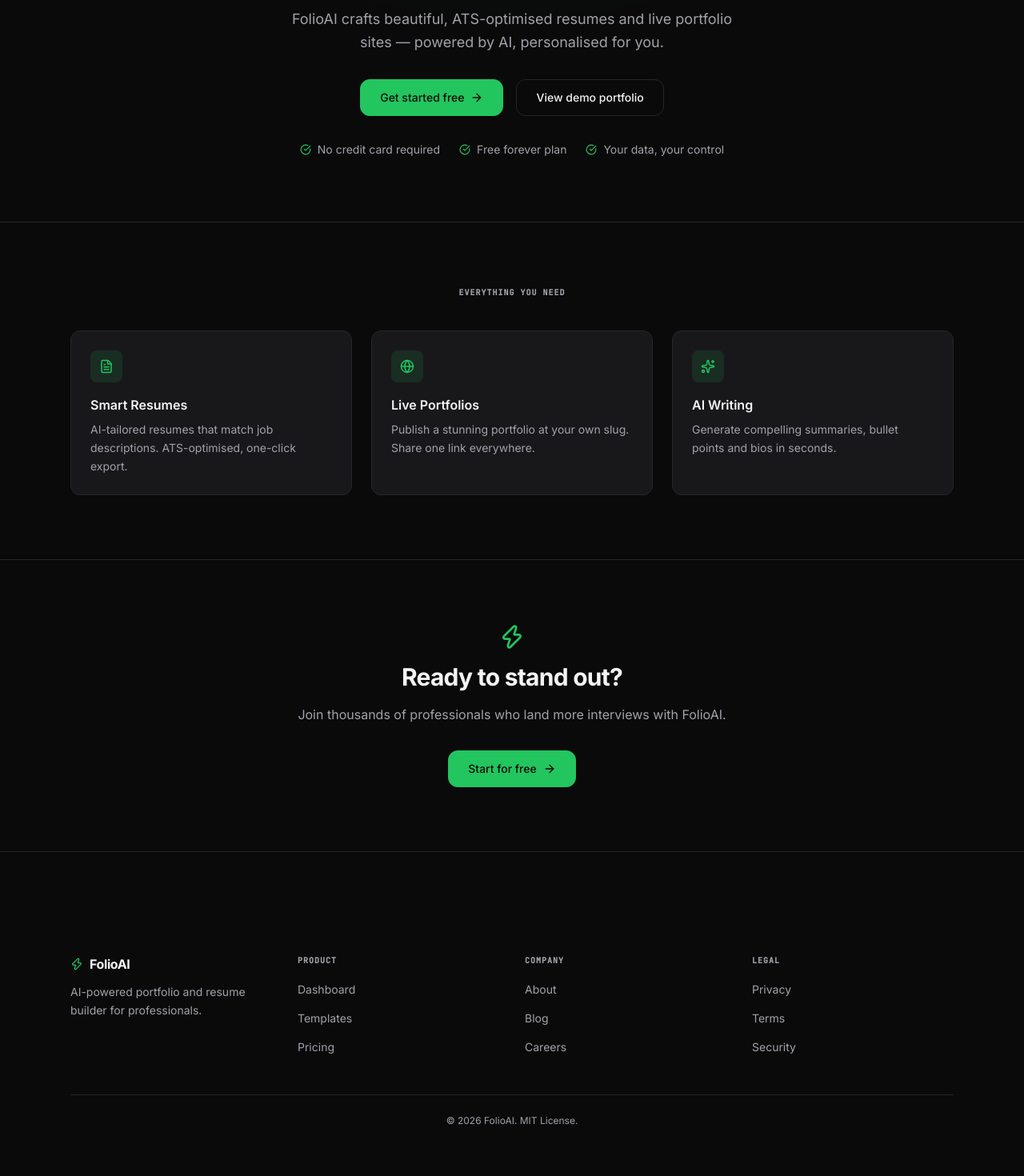
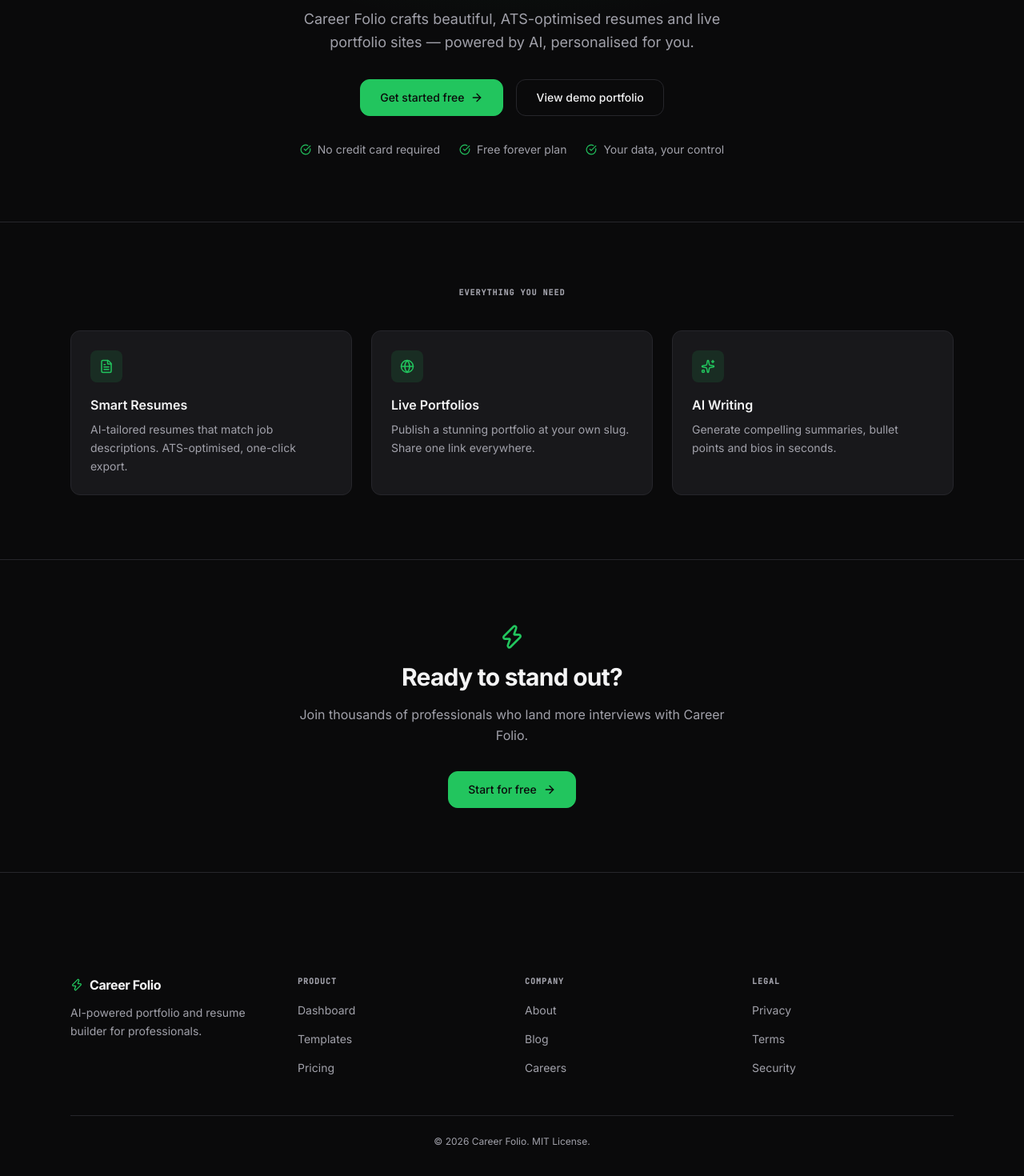
Before and after one commit to heyden-cel/Careerfolio, a React (Vite) app: page / in a window 1280 px wide. Shown: the part 342-1812 px from the top of the page at 80% size. Built offline with nearby package versions, Linux system fonts and the light colour scheme.

Commit message:
chore(branding): rename FolioAI to Career Folio across application

```diff
--- a/index.html
+++ b/index.html
@@ -3,8 +3,8 @@
   <head>
     <meta charset="UTF-8" />
     <meta name="viewport" content="width=device-width, initial-scale=1.0" />
-    <meta name="description" content="FolioAI — AI-powered portfolio and resume builder for professionals." />
-    <title>FolioAI</title>
+    <meta name="description" content="Career Folio — AI-powered portfolio and resume builder for professionals." />
+    <title>Career Folio</title>
     <link rel="icon" type="image/svg+xml" href="/favicon.svg" />
   </head>
   <body>
--- a/src/components/admin/AdminLayout.tsx
+++ b/src/components/admin/AdminLayout.tsx
@@ -162,7 +162,7 @@ export function AdminLayout() {
           {/* Quick info widget at bottom */}
           <div className="mt-auto p-3 rounded-lg bg-[var(--color-elevated)] border border-[var(--color-border)] text-xs text-[var(--color-text-muted)]">
             <div className="flex items-center justify-between font-mono text-[10px] uppercase text-[var(--color-text)]">
-              <span>FolioAI Core</span>
+              <span>Career Folio Core</span>
               <span className="text-[var(--color-primary)]">v1.2.0</span>
             </div>
             <p className="mt-1 text-[11px] leading-relaxed">
--- a/src/components/ui/Footer.tsx
+++ b/src/components/ui/Footer.tsx
@@ -9,7 +9,7 @@ export function Footer() {
           <div>
             <Link to="/" className="flex items-center gap-2 font-bold text-[var(--color-text)] mb-3 hover:text-[var(--color-primary)] transition-colors tracking-tight">
               <Zap size={16} className="text-[var(--color-primary)]" />
-              FolioAI
+              Career Folio
             </Link>
             <p className="text-sm text-[var(--color-text-muted)] leading-relaxed">
               AI-powered portfolio and resume builder for professionals.
@@ -34,7 +34,7 @@ export function Footer() {
         </div>
         <div className="pt-6 border-t border-[var(--color-border)] text-center">
           <p className="text-xs text-[var(--color-text-muted)] text-center">
-            © 2026 FolioAI. MIT License.
+            © 2026 Career Folio. MIT License.
           </p>
         </div>
       </div>
--- a/src/components/ui/Navbar.tsx
+++ b/src/components/ui/Navbar.tsx
@@ -23,7 +23,7 @@ export function Navbar() {
       <div className="w-full max-w-6xl mx-auto px-6 h-[60px] flex items-center justify-between">
         <Link to="/" className="flex items-center gap-2 font-bold text-[var(--color-text)] hover:text-[var(--color-primary)] transition-colors tracking-tight">
           <Zap size={18} className="text-[var(--color-primary)]" />
-          FolioAI
+          Career Folio
         </Link>
 
         <nav className="hidden sm:flex items-center gap-1">
--- a/src/lib/palettes.ts
+++ b/src/lib/palettes.ts
@@ -1,4 +1,4 @@
-// ─── FolioAI Color Combinations (Palettes) ───────────────────────────────────
+// ─── Career Folio Color Combinations (Palettes) ───────────────────────────────────
 
 export interface PalettePreset {
   id: string
--- a/src/pages/LandingPage.tsx
+++ b/src/pages/LandingPage.tsx
@@ -39,7 +39,7 @@ export function LandingPage() {
             <span className="text-[var(--color-primary)]">actually lands jobs</span>
           </h1>
           <p className="text-base sm:text-lg text-[var(--color-text-muted)] leading-relaxed max-w-xl mx-auto mb-8">
-            FolioAI crafts beautiful, ATS-optimised resumes and live portfolio sites — powered by AI, personalised for you.
+            Career Folio crafts beautiful, ATS-optimised resumes and live portfolio sites — powered by AI, personalised for you.
           </p>
 
           <div className="flex flex-row flex-wrap items-center justify-center gap-4 w-full">
@@ -100,7 +100,7 @@ export function LandingPage() {
             Ready to stand out?
           </h2>
           <p className="text-[var(--color-text-muted)] max-w-xl mx-auto mb-8 leading-relaxed">
-            Join thousands of professionals who land more interviews with FolioAI.
+            Join thousands of professionals who land more interviews with Career Folio.
           </p>
           {user ? (
             <Button as={Link} to="/dashboard" className="px-6 py-3 rounded-lg inline-flex items-center justify-center gap-2">
--- a/src/pages/LoginPage.tsx
+++ b/src/pages/LoginPage.tsx
@@ -287,7 +287,7 @@ export function LoginPage() {
               {tab === 'signin' ? 'Welcome back' : 'Create your account'}
             </h1>
             <p style={{ fontSize: '14px', color: 'var(--color-text-muted)', marginTop: '4px' }}>
-              {tab === 'signin' ? 'Sign in to continue to FolioAI' : 'Start building your portfolio today'}
+              {tab === 'signin' ? 'Sign in to continue to Career Folio' : 'Start building your portfolio today'}
             </p>
           </div>
         </div>
--- a/src/pages/PortfolioEditorPage.tsx
+++ b/src/pages/PortfolioEditorPage.tsx
@@ -563,7 +563,7 @@ export function PortfolioEditorPage() {
   // ─────────────────────────────────────────────────────────────────────────────
   return (
     <div className="h-screen flex flex-col bg-[var(--color-bg)] overflow-hidden">
-      {/* ── Top Header Toolbar (FolioAI UI: Black + Green only) ── */}
+      {/* ── Top Header Toolbar (Career Folio UI: Black + Green only) ── */}
       <header className="flex items-center justify-between px-4 py-2.5 border-b border-[var(--color-border)] bg-[var(--color-surface)] shrink-0 gap-3 z-30">
         {/* Left: Back & Title */}
         <div className="flex items-center gap-3">
--- a/src/pages/PublicPortfolioPage.tsx
+++ b/src/pages/PublicPortfolioPage.tsx
@@ -1114,7 +1114,7 @@ export function PublicPortfolioPage() {
               className="font-bold hover:underline transition-colors"
               style={{ color: 'var(--accent)' }}
             >
-              FolioAI
+              Career Folio
             </Link>
           </div>
         </footer>
--- a/src/pages/admin/AdminLoginPage.tsx
+++ b/src/pages/admin/AdminLoginPage.tsx
@@ -131,7 +131,7 @@ export function AdminLoginPage() {
             Admin Authentication
           </h1>
           <p className="text-xs text-[var(--color-text-muted)] mt-1 font-mono">
-            FolioAI System Administration Gateway
+            Career Folio System Administration Gateway
           </p>
         </div>
 
--- a/src/pages/admin/AdminSettingsPage.tsx
+++ b/src/pages/admin/AdminSettingsPage.tsx
@@ -152,7 +152,7 @@ export function AdminSettingsPage() {
                 value={settings.siteName}
                 onChange={e => setSettings(s => s ? { ...s, siteName: e.target.value } : s)}
                 className="w-full px-3 py-2 text-sm rounded-[var(--radius-control)] bg-[var(--color-surface)] border border-[var(--color-border)] text-[var(--color-text)] focus:outline-none focus:ring-2 focus:ring-[var(--color-primary-ring)] focus:border-[var(--color-primary)] transition-all"
-                placeholder="FolioAI"
+                placeholder="Career Folio"
               />
             </div>
 
```
Also changed, not shown: 3 other files (tests, documents, lock files or other folders).
